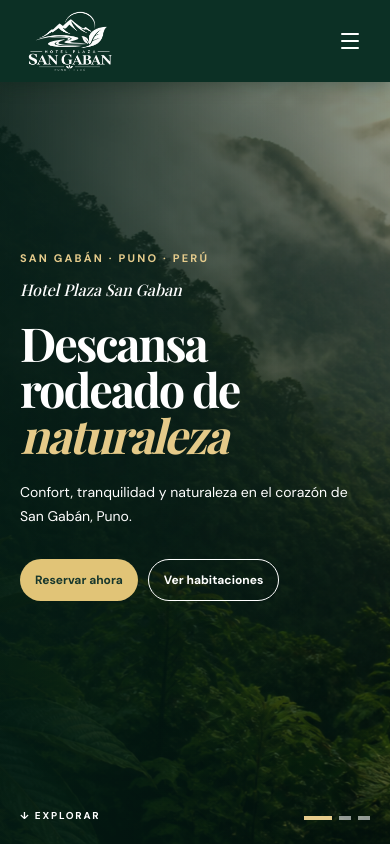
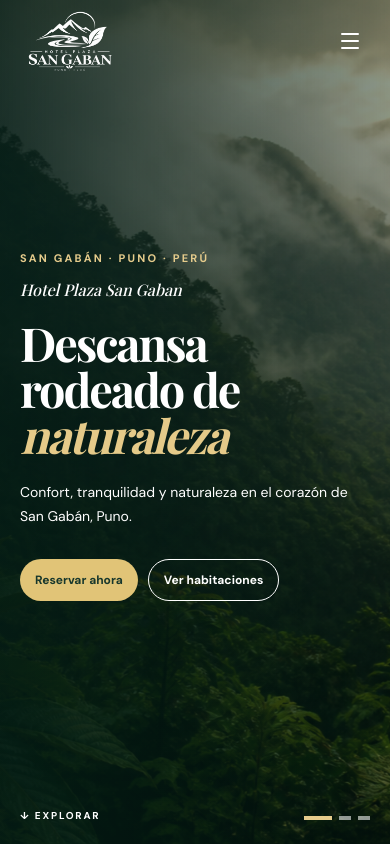
Before and after one commit to Jefferson207/hotelGaban, a React (Vite) app: page / in a window 390 px wide. Shown: the top 844 px of the page. Built offline with nearby package versions, Linux system fonts and the light colour scheme; a web font is replaced by a local one.

Commit message:
Add transparent to solid scrolling navigation

```diff
--- a/src/App.jsx
+++ b/src/App.jsx
@@ -238,10 +238,17 @@ function AboutSection({ standalone = false }) {
 
 export default function App() {
   const [menu, setMenu] = useState(false);
+  const [scrolled, setScrolled] = useState(false);
   const [slide, setSlide] = useState(0);
   const [bookingRoom, setBookingRoom] = useState(null);
   const [galleryImages, setGalleryImages] = useState(gallery);
   const openBooking = (room) => setBookingRoom(room || rooms[0].name);
+  useEffect(() => {
+    const updateHeader = () => setScrolled(window.scrollY > 24);
+    updateHeader();
+    window.addEventListener("scroll", updateHeader, { passive: true });
+    return () => window.removeEventListener("scroll", updateHeader);
+  }, []);
   const addImages = (e) => {
     const images = Array.from(e.target.files || [])
       .filter((file) => file.type.startsWith("image/"))
@@ -278,7 +285,7 @@ export default function App() {
   }
   return (
     <>
-      <header className="site-header">
+      <header className={`site-header${scrolled ? " is-scrolled" : ""}`}>
         <a className="brand" href="#inicio">
           <img src={hotelLogo} alt="Hotel Plaza San Gaban" />
         </a>
--- a/src/index.css
+++ b/src/index.css
@@ -54,6 +54,11 @@ a {
   justify-content: space-between;
   padding: 12px clamp(20px, 5vw, 72px);
   color: white;
+  transition: background-color 260ms ease, box-shadow 260ms ease;
+}
+.site-header.is-scrolled {
+  background: #0c3025;
+  box-shadow: 0 4px 16px #0419104d;
 }
 .inner-header {
   position: fixed;
@@ -710,8 +715,6 @@ footer small {
     position: fixed;
     height: 82px;
     padding: 10px 20px;
-    background: #0c3025;
-    box-shadow: 0 4px 16px #0419104d;
   }
   .inner-header {
     height: 82px;
```
